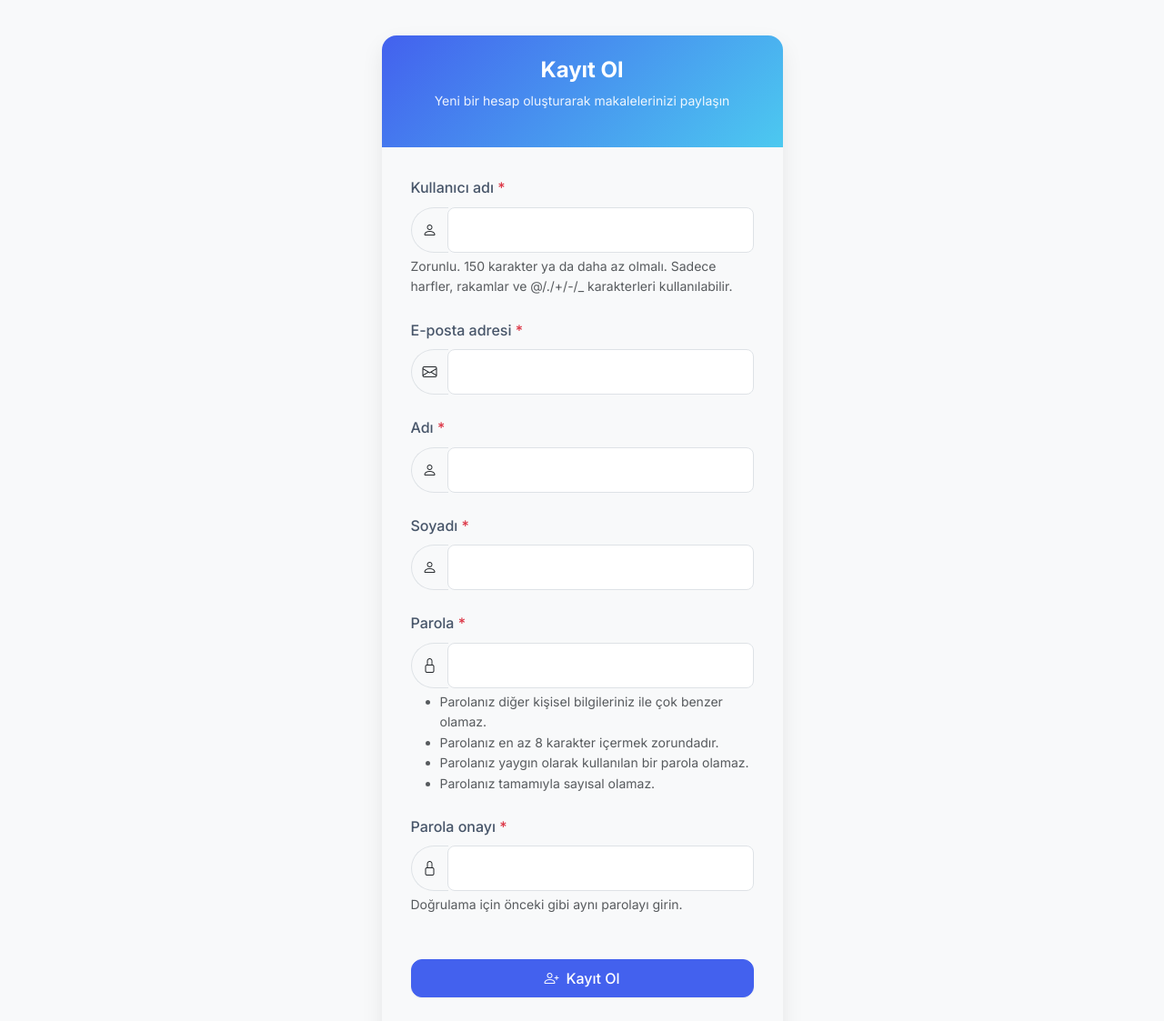
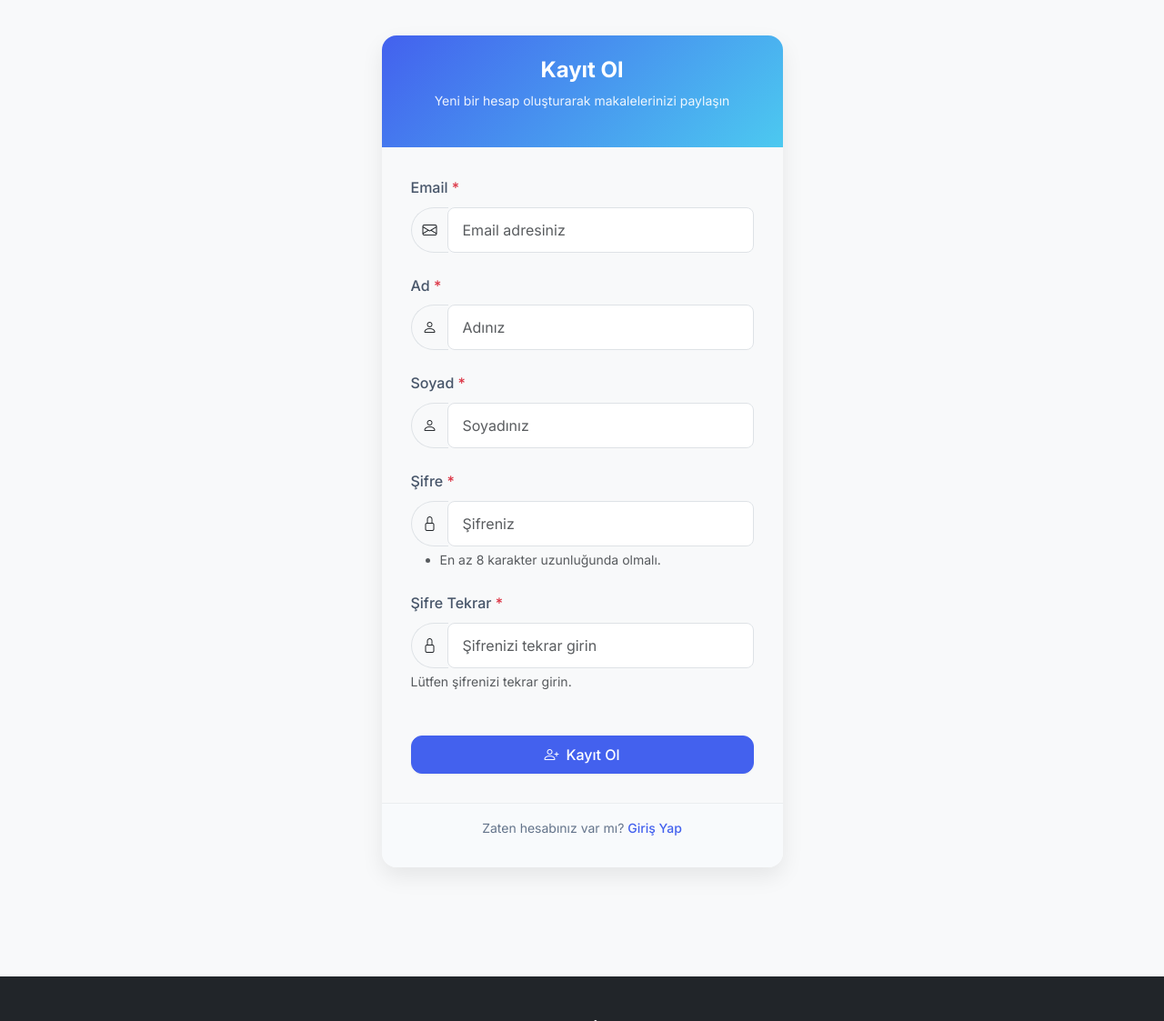
Before and after one commit to Mkosttak/JournalsApp, a Django app: page /account/register/ in a window 1280 px wide. Shown: the part 135-1258 px from the top of the page at 91% size. Run offline with Django 5.2, Linux system fonts and the light colour scheme; some libraries are stand-ins or nearby versions.

Commit message:
proje bitti

```diff
--- a/account/forms.py
+++ b/account/forms.py
@@ -4,45 +4,79 @@
 from django.contrib import messages
 from .models import Author
 from django import forms
+from django.contrib.auth import authenticate
+from django.contrib.auth.hashers import check_password
 
 
-class LoginUserForm(AuthenticationForm):
-    def __init__(self, *args, **kwargs):
-        super().__init__(*args, **kwargs)
-        self.fields["username"].widget = widgets.TextInput(attrs={"class": "form-control"})
-        self.fields["password"].widget = widgets.PasswordInput(attrs={"class": "form-control"})
+class LoginUserForm(forms.Form):
+    username = forms.EmailField(
+        label='Email',
+        widget=forms.EmailInput(attrs={"class": "form-control", "placeholder": "Email adresiniz"})
+    )
+    password = forms.CharField(
+        label='Şifre',
+        widget=forms.PasswordInput(attrs={"class": "form-control", "placeholder": "Şifreniz"})
+    )
 
-    def clean_username(self):
-        username = self.cleaned_data.get("username")
+    def clean(self):
+        cleaned_data = super().clean()
+        email = cleaned_data.get('username')
+        password = cleaned_data.get('password')
 
-        if username == "admin":
-            messages.add_message(self.request, messages.SUCCESS, "Admin Hoşgeldin!")
-        return username
+        if email and password:
+            try:
+                user = User.objects.get(email=email)
+                if not user.check_password(password):
+                    raise forms.ValidationError("Email veya şifre hatalı!")
+                cleaned_data['user'] = user
+            except User.DoesNotExist:
+                raise forms.ValidationError("Bu email adresi ile kayıtlı bir kullanıcı bulunamadı.")
+        return cleaned_data
 
 
-class NewUserForm(UserCreationForm):
+class RegisterUserForm(UserCreationForm):
+    email = forms.EmailField(
+        label='Email',
+        widget=forms.EmailInput(attrs={"class": "form-control", "placeholder": "Email adresiniz"})
+    )
+    first_name = forms.CharField(
+        label='Ad',
+        widget=forms.TextInput(attrs={"class": "form-control", "placeholder": "Adınız"})
+    )
+    last_name = forms.CharField(
+        label='Soyad',
+        widget=forms.TextInput(attrs={"class": "form-control", "placeholder": "Soyadınız"})
+    )
+    password1 = forms.CharField(
+        label='Şifre',
+        widget=forms.PasswordInput(attrs={"class": "form-control", "placeholder": "Şifreniz"}),
+        help_text='''<ul>
+            <li>En az 8 karakter uzunluğunda olmalı.</li>
+        </ul>'''
+    )
+    password2 = forms.CharField(
+        label='Şifre Tekrar',
+        widget=forms.PasswordInput(attrs={"class": "form-control", "placeholder": "Şifrenizi tekrar girin"}),
+        help_text='Lütfen şifrenizi tekrar girin.'
+    )
+
     class Meta:
         model = User
-        fields = ("username", "email", "first_name", "last_name")
-
-    def __init__(self, *args, **kwargs):
-        super().__init__(*args, **kwargs)
-        self.fields["password1"].widget = widgets.PasswordInput(attrs={"class": "form-control"})
-        self.fields["password2"].widget = widgets.PasswordInput(attrs={"class": "form-control"})
-        self.fields["first_name"].widget = widgets.TextInput(attrs={"class": "form-control"})
-        self.fields["last_name"].widget = widgets.TextInput(attrs={"class": "form-control"})
-        self.fields["username"].widget = widgets.TextInput(attrs={"class": "form-control"})
-        self.fields["email"].widget = widgets.EmailInput(attrs={"class": "form-control"})
-        self.fields["email"].required = True
-        self.fields["first_name"].required = True
-        self.fields["last_name"].required = True
+        fields = ['email', 'first_name', 'last_name', 'password1', 'password2']
 
     def clean_email(self):
-        email = self.cleaned_data.get("email")
+        email = self.cleaned_data.get('email')
         if User.objects.filter(email=email).exists():
-            self.add_error("email", "Bu email adresi zaten kayıtlı.")
+            raise forms.ValidationError("Bu email adresi zaten kullanılıyor!")
+        return email
 
-        return email
+    def save(self, commit=True):
+        user = super().save(commit=False)
+        user.email = self.cleaned_data['email']
+        user.username = self.cleaned_data['email']  # Email'i username olarak kullan
+        if commit:
+            user.save()
+        return user
 
 
 class UserPasswordChangeForm(PasswordChangeForm):
--- a/account/templates/account/login.html
+++ b/account/templates/account/login.html
@@ -13,7 +13,7 @@
             <div class="auth-card slide-up">
                 <div class="auth-header">
                     <h2 class="auth-title">Giriş Yap</h2>
-                    <p class="auth-subtitle">Hesabınıza giriş yaparak makalelerinizi yönetin</p>
+                    <p class="auth-subtitle">Email adresiniz ile giriş yaparak makalelerinizi yönetin</p>
                 </div>
                 <div class="auth-body">
                     <form method="POST">
--- a/account/templates/account/register.html
+++ b/account/templates/account/register.html
@@ -1,5 +1,6 @@
 {% extends 'layout.html' %}
 {% load static %}
+
 {% block css_file %}
     <link rel="stylesheet" href="{% static 'account/css/style.css' %}">
 {% endblock %}
@@ -16,7 +17,7 @@
                     <p class="auth-subtitle">Yeni bir hesap oluşturarak makalelerinizi paylaşın</p>
                 </div>
                 <div class="auth-body">
-                    <form method="POST" novalidate>
+                    <form method="POST">
                         {% csrf_token %}
                         {% include 'partials/_form.html' %}
                         <button class="btn btn-primary w-100 mt-4 py-2" type="submit">
--- a/account/urls.py
+++ b/account/urls.py
@@ -4,8 +4,8 @@
 app_name = 'account'
 
 urlpatterns = [
+    path('register/', views.register, name='register'),
     path('login/', views.user_login, name='login'),
-    path('register/', views.user_register, name='register'),
     path('logout/', views.user_logout, name='logout'),
     path('profile/', views.profile, name='profile'),
     path('profile/edit/', views.profile_edit, name='profile_edit'),
--- a/account/views.py
+++ b/account/views.py
@@ -3,50 +3,42 @@
 from django.contrib import messages
 from django.contrib.auth.decorators import login_required, user_passes_test
 from django.db.models import Q, Count
-from account.forms import LoginUserForm, NewUserForm, UserPasswordChangeForm, AuthorProfileForm, UserProfileForm, UserUpdateForm
+from account.forms import LoginUserForm, RegisterUserForm, UserPasswordChangeForm, AuthorProfileForm, UserProfileForm, UserUpdateForm
 from articles.models import Article
 from account.models import Author
 from django.http import Http404
 from django.views.decorators.http import require_POST
+from django.contrib.auth.models import User
 
 
 def user_login(request):
     if request.user.is_authenticated and "next" in request.GET:
         return render(request, 'account/login.html', {"error": "Yetkiniz Yok!"})
     if request.method == "POST":
-        form = LoginUserForm(request, data=request.POST)
+        form = LoginUserForm(request.POST)
         if form.is_valid():
-            username = form.cleaned_data['username']
-            password = form.cleaned_data['password']
-            user = authenticate(request, username=username, password=password)
-            if user is not None:
-                login(request, user)
-                nextUrl = request.GET.get('next', None)
-                return redirect(nextUrl if nextUrl else 'pages:index')
-            else:
-                return render(request, 'account/login.html', {"form": form})
+            user = form.cleaned_data['user']
+            login(request, user)
+            nextUrl = request.GET.get('next', None)
+            return redirect(nextUrl if nextUrl else 'pages:index')
         else:
             return render(request, 'account/login.html', {"form": form})
     else:
         form = LoginUserForm()
         return render(request, 'account/login.html', {"form": form})
 
-def user_register(request):
+def register(request):
     if request.method == "POST":
-        form = NewUserForm(request.POST)
+        form = RegisterUserForm(request.POST)
         if form.is_valid():
             user = form.save()
-            Author.objects.create(user=user)
-            username = form.cleaned_data.get('username')
-            password = form.cleaned_data.get('password1')
-            user = authenticate(username=username, password=password)
             login(request, user)
-            messages.add_message(request, messages.SUCCESS, 'Başarılı bir şekilde kayıt oldunuz! Profilinizi düzenleyebilirsiniz.')
-            return redirect('account:profile')
+            messages.success(request, "Kayıt başarılı! Hoş geldiniz.")
+            return redirect('pages:index')
         else:
             return render(request, 'account/register.html', {"form": form})
     else:
-        form = NewUserForm()
+        form = RegisterUserForm()
         return render(request, 'account/register.html', {"form": form})
 
 @login_required
@@ -58,8 +50,6 @@
             update_session_auth_hash(request, user)
             messages.success(request, 'Parolanız Güncellendi!')
             return redirect('account:change_password')
-        else:
-            messages.error(request, 'Tekrar Deneyiniz!')
     else:
         form = UserPasswordChangeForm(request.user)
     return render(request, 'account/change-password.html', {"form": form})
@@ -146,36 +136,11 @@
 
 @login_required
 def my_articles(request):
-    query = request.GET.get("q", "").strip()
-    articles = Article.objects.filter(author=request.user)
-
-    if query:
-        articles = articles.filter(
-            Q(title__icontains=query) |
-            Q(author__first_name__icontains=query) |
-            Q(author__last_name__icontains=query) |
-            Q(keywords__icontains=query)
-        ).distinct()
-
-    # Her makale için anahtar kelimeleri listeye dönüştür
-    for article in articles:
-        if article.keywords:
-            article.keyword_list = [k.strip() for k in article.keywords.split(',') if k.strip()]
-        else:
-            article.keyword_list = []
-
-    total_articles = articles.count()
-    approved_articles = articles.filter(isHome=True).count()
-    pending_articles = articles.filter(isHome=False).count()
-
+    articles = Article.objects.filter(author__user=request.user).order_by('-created_at')
     context = {
-        'articles': articles,
-        'total_articles': total_articles,
-        'approved_articles': approved_articles,
-        'pending_articles': pending_articles,
-        'query': query
+        'articles': articles
     }
-    return render(request, 'account/my-articles.html', context)
+    return render(request, 'account/my_articles.html', context)
 
 def authors_list(request):
     query = request.GET.get("q", "").strip()
@@ -278,12 +243,10 @@
 
 @login_required
 def editor_articles(request):
-    # Superuser veya editör yetkisi olanlar erişebilir
-    if not (request.user.is_superuser or (hasattr(request.user, 'author') and request.user.author.editor_article)):
-        messages.error(request, "Bu sayfaya erişim yetkiniz bulunmamaktadır.")
-        return redirect('index') # 'home' yerine 'index'e yönlendirme yapıyorum.
-
-    articles = Article.objects.all().order_by('isHome', '-created_at')
-    return render(request, 'account/editor-articles.html', {
+    # Editörlerin görmesi gereken makaleler için örnek bir filtreleme
+    # Örneğin, henüz onaylanmamış makaleleri gösterebiliriz.
+    articles = Article.objects.filter(isHome=False).order_by('-created_at')
+    context = {
         'articles': articles
-    })
+    }
+    return render(request, 'account/editor_articles.html', context)
--- a/static/account/css/style.css
+++ b/static/account/css/style.css
@@ -318,3 +318,32 @@
     color: #6c757d;
     opacity: 1;
 }
+
+/* Dropdown Menü Buzlu Cam Efekti */
+.dropdown-menu {
+  background-color: #ffffff !important; /* Tamamen opak beyaz */
+  backdrop-filter: blur(15px) !important; /* Bulanıklık efekti (isteğe bağlı olarak kalabilir) */
+  border: 1px solid rgba(0, 0, 0, 0.1) !important; /* Hafif kenarlık */
+  box-shadow: 0 0.5rem 1rem rgba(0, 0, 0, 0.15) !important; /* Daha belirgin gölge */
+  border-radius: 0.5rem !important;
+}
+
+.dropdown-menu .dropdown-item {
+  color: #212529 !important; /* Metin rengi */
+}
+
+.dropdown-menu .dropdown-item:hover,
+.dropdown-menu .dropdown-item:focus {
+  background-color: rgba(0, 0, 0, 0.05) !important; /* Hover arka planı */
+  color: #212529 !important;
+}
+
+.dropdown-menu .dropdown-divider {
+  border-top-color: rgba(0, 0, 0, 0.1) !important; /* Bölücü çizgisi */
+}
+
+.dropdown-menu .dropdown-item.text-danger:hover,
+.dropdown-menu .dropdown-item.text-danger:focus {
+  background-color: #dc3545 !important; /* Kırmızı arka plan */
+  color: #fff !important; /* Beyaz metin */
+}
--- a/templates/partials/_nav.html
+++ b/templates/partials/_nav.html
@@ -138,14 +138,21 @@
              role="button" data-bs-toggle="dropdown" aria-expanded="false">
             <div class="d-flex align-items-center">
               {% if user.author.profile_image %}
-                <img src="{{ user.author.profile_image.url }}" class="rounded-circle me-2" width="32" height="32" alt="{{ user.username }}" style="object-fit: cover;">
+                <img src="{{ user.author.profile_image.url }}" class="rounded-circle me-2" width="32" height="32" alt="{{ user.get_full_name|default:user.email }}" style="object-fit: cover;">
               {% else %}
                 <div class="rounded-circle bg-primary bg-opacity-10 d-flex justify-content-center align-items-center me-2"
                      style="width: 32px; height: 32px;">
                   <i class="bi bi-person text-primary"></i>
                 </div>
               {% endif %}
-              <span>{{ user.username }}<i class="bi bi-caret-down-fill ms-1"></i></span>
+              <span>
+                {% if user.is_superuser %}
+                  ADMİN
+                {% else %}
+                  {{ user.get_full_name|default:user.email }}
+                {% endif %}
+                <i class="bi bi-caret-down-fill ms-1"></i>
+              </span>
             </div>
           </a>
           <ul class="dropdown-menu dropdown-menu-end shadow-sm" aria-labelledby="userDropdown">
```
Also changed, not shown: db.sqlite3.
